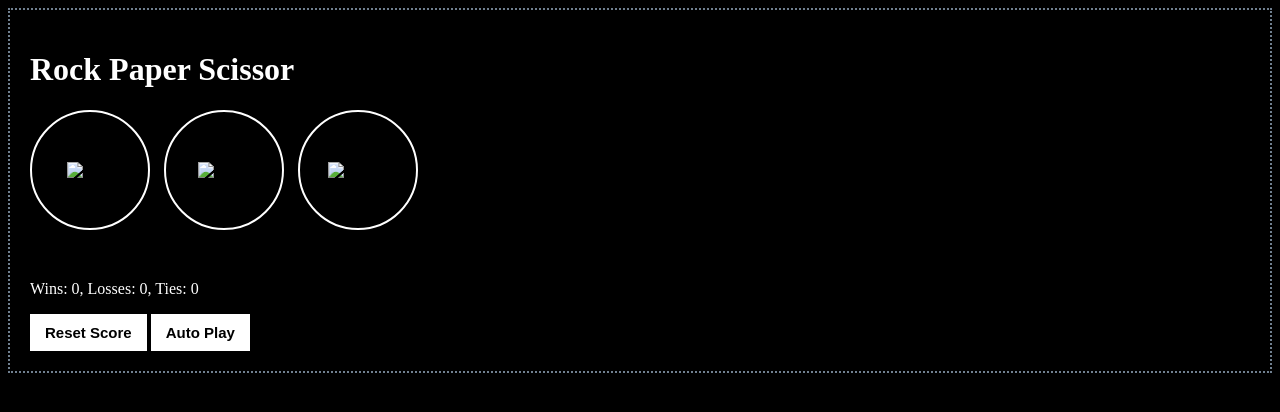
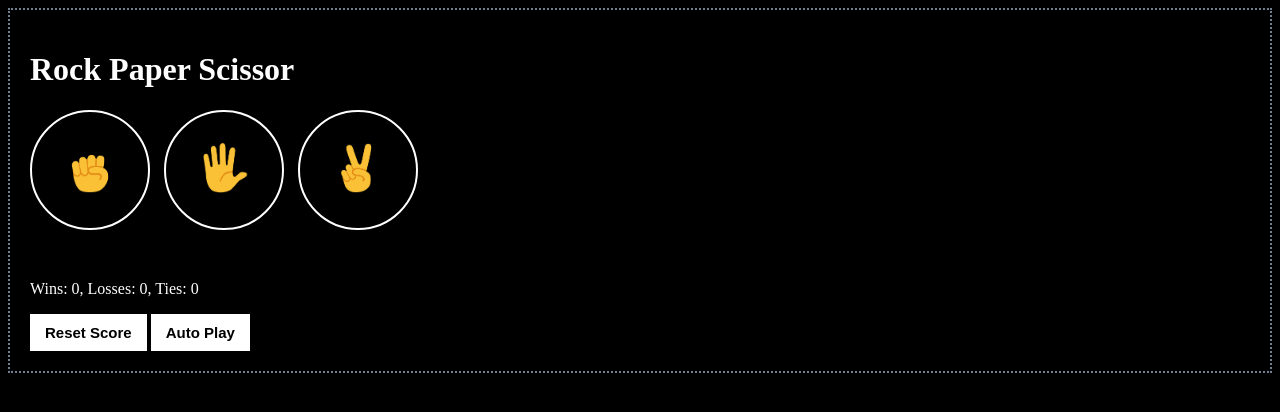
Before and after one commit to ReshenderPratapSingh/Rock-Paper-Scissors, a plain HTML site: page index.html in a window 1280 px wide. Drawn offline with Linux system fonts and the light colour scheme.

Commit message:
Update index.html

```diff
--- a/index.html
+++ b/index.html
@@ -8,9 +8,9 @@
   </head>
   <body>
     <h1>Rock Paper Scissor</h1>
-    <button class="emoji js-rock-button"><img src="Rock-emoji.png" class="emoji-icon" alt="Rock"></button>
-    <button class="emoji js-paper-button"><img src="Paper-emoji.png" class="emoji-icon" alt="Paper"></button>
-    <button class="emoji js-scissor-button"><img src="Scissor-emoji.png" class="emoji-icon" alt="Scissor"></button>
+    <button class="emoji js-rock-button"><img src="images/Rock-emoji.png" class="emoji-icon" alt="Rock"></button>
+    <button class="emoji js-paper-button"><img src="images/Paper-emoji.png" class="emoji-icon" alt="Paper"></button>
+    <button class="emoji js-scissor-button"><img src="images/Scissor-emoji.png" class="emoji-icon" alt="Scissor"></button>
 
     <!--to display the score on page itself-->
 
```
